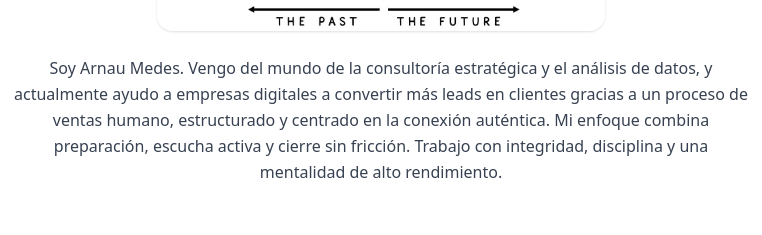
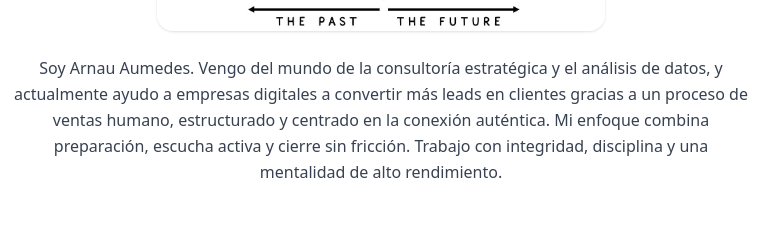
Before and after one commit to arnaumedes/arnaumedes.github.io, a plain HTML site: page index.html in a window 1280 px wide. Shown: the part 1191-1426 px from the top of the page, 259-1021 px from the left. Drawn offline with nearby package versions, Linux system fonts and the light colour scheme.

Commit message:
Update index.html

```diff
--- a/index.html
+++ b/index.html
@@ -3,7 +3,7 @@
 <head>
   <meta charset="UTF-8" />
   <meta name="viewport" content="width=device-width, initial-scale=1.0" />
-  <meta name="description" content="Arnau Medes - Closer de ventas estratégico para negocios digitales. Reserva una llamada y escala tus resultados.">
+  <meta name="description" content="Arnau Aumedes - Closer de ventas estratégico para negocios digitales. Reserva una llamada y escala tus resultados.">
   <title>Arnau Aumedes | Closer de Ventas</title>
   <link rel="stylesheet" href="styles.css" />
   <link rel="icon" type="image/png" href="favicon.png" />
@@ -26,7 +26,7 @@
     <h2 class="text-2xl font-bold mb-4">Sobre mí</h2>
     <img src="images/life_paths.JPG" alt="Arnau Aumedes" class="mx-auto mb-6 rounded-2xl shadow w-full max-w-md object-cover" />
     <p class="text-gray-700 leading-relaxed">
-      Soy Arnau Medes. Vengo del mundo de la consultoría estratégica y el análisis de datos, y actualmente ayudo a empresas digitales a convertir más leads en clientes gracias a un proceso de ventas humano, estructurado y centrado en la conexión auténtica. Mi enfoque combina preparación, escucha activa y cierre sin fricción. Trabajo con integridad, disciplina y una mentalidad de alto rendimiento.
+      Soy Arnau Aumedes. Vengo del mundo de la consultoría estratégica y el análisis de datos, y actualmente ayudo a empresas digitales a convertir más leads en clientes gracias a un proceso de ventas humano, estructurado y centrado en la conexión auténtica. Mi enfoque combina preparación, escucha activa y cierre sin fricción. Trabajo con integridad, disciplina y una mentalidad de alto rendimiento.
     </p>
   </section>
 
```
